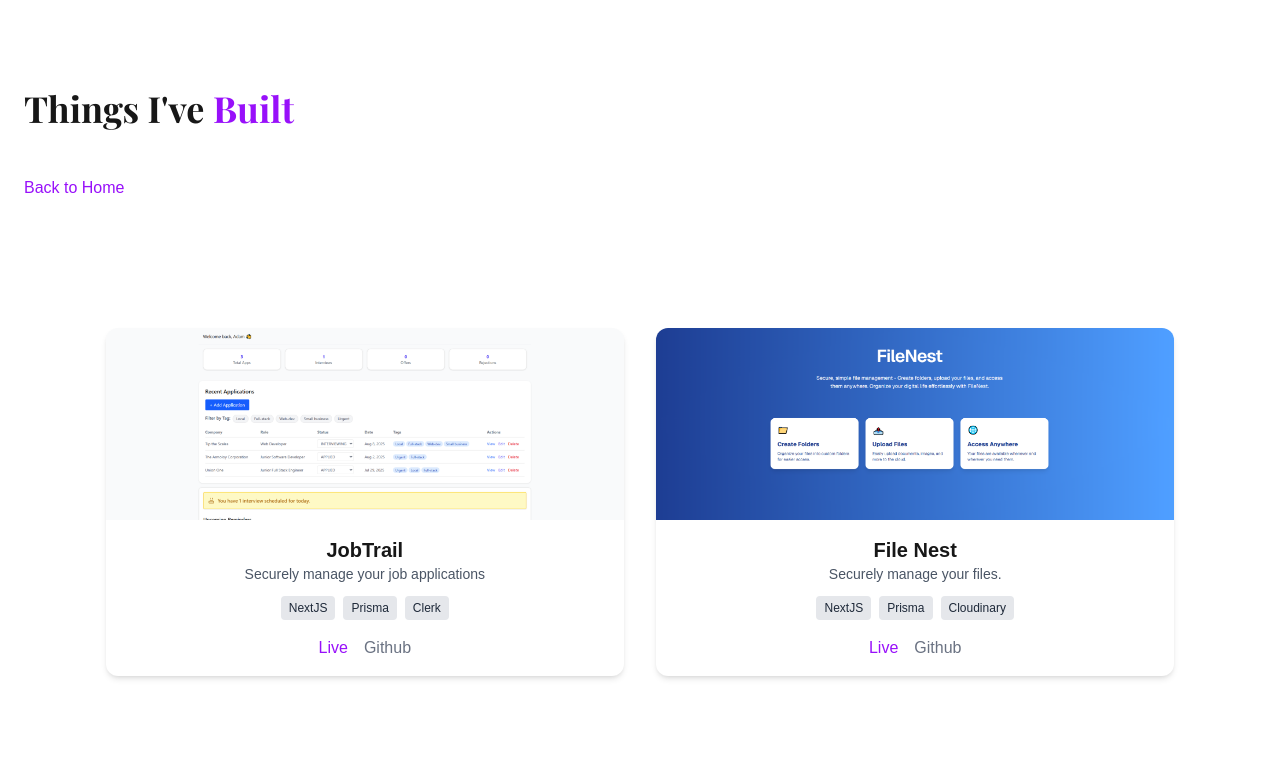
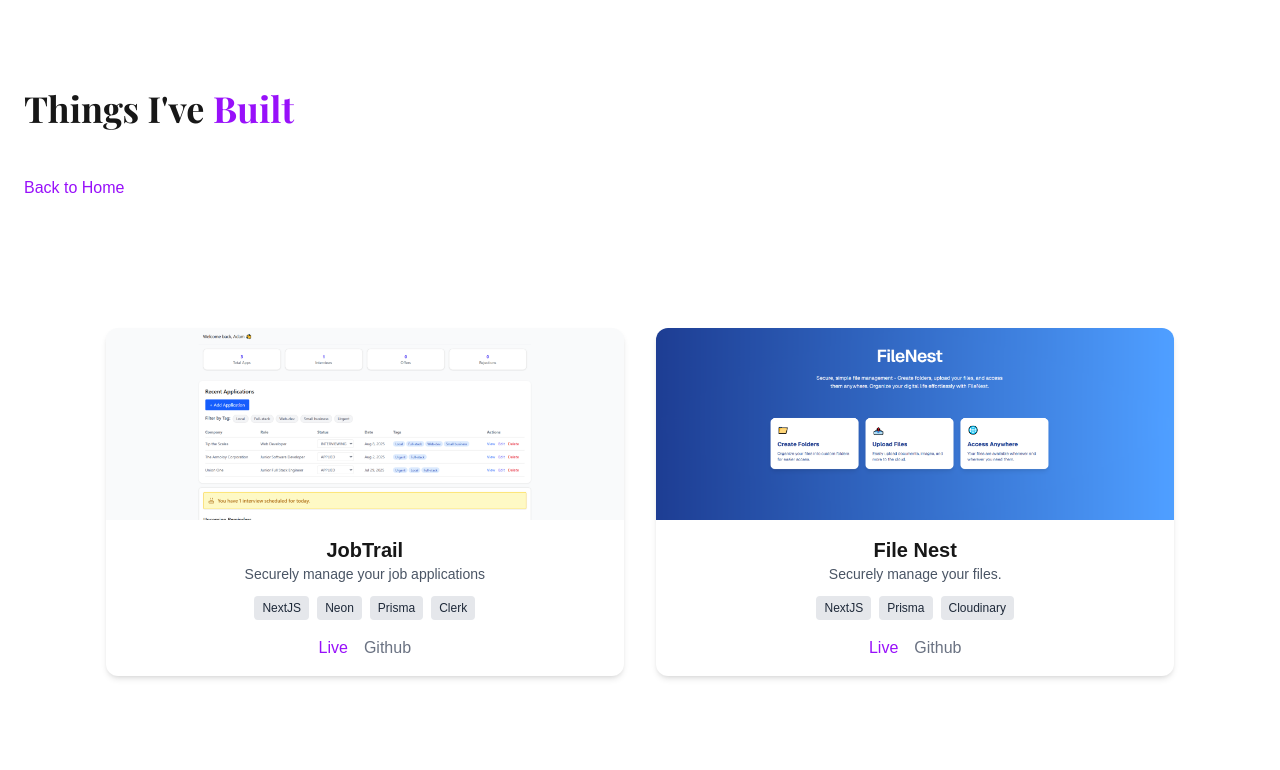
Before and after one commit to Apurcell88/portfolio, a Next.js app: page /projects in a window 1280 px wide. Shown: the top 770 px of the page. Built offline with nearby package versions, Linux system fonts and the light colour scheme.

Commit message:
Added a tag.

```diff
--- a/data/allProjects.js
+++ b/data/allProjects.js
@@ -3,7 +3,7 @@ export const allProjects = [
     title: "JobTrail",
     description: "Securely manage your job applications",
     image: "/images/projects/job-trail.png",
-    tags: ["NextJS", "Prisma", "Clerk"],
+    tags: ["NextJS", "Neon", "Prisma", "Clerk"],
     link: "https://job-tracker-taupe.vercel.app/",
     github: "https://github.com/Apurcell88/Job-Tracker",
   },
```
